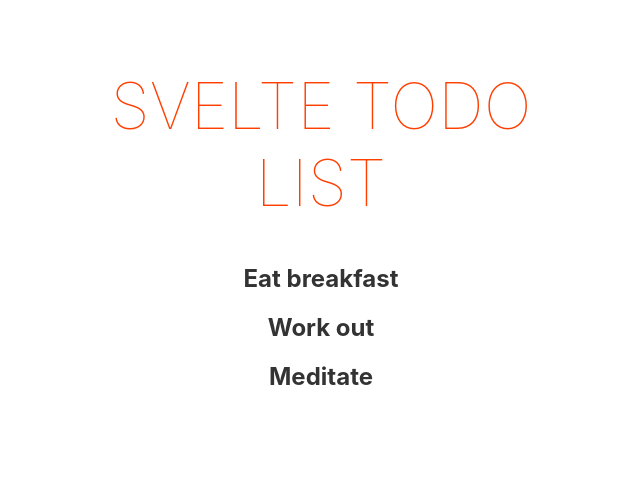
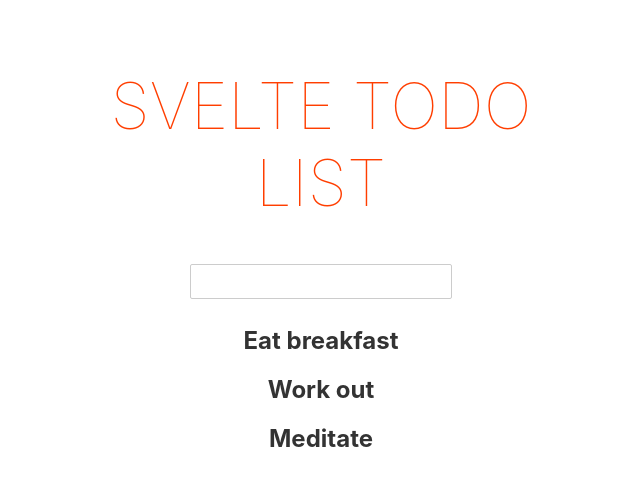
Before and after one commit to alximbot/learn-svelte, a Svelte app: page / in a window 1280 px wide. Shown: the top 486 px of the page, without its empty margins (319-959 px from the left). Built offline with nearby package versions, Linux system fonts and the light colour scheme.

Commit message:
4. Input 2 way binding example

```diff
--- a/src/List.svelte
+++ b/src/List.svelte
@@ -1,7 +1,12 @@
 <script lang="ts">
   const list: string[] = ["Eat breakfast", "Work out", "Meditate"];
+  let newItem: string = "";
 </script>
+
+<input bind:value={newItem} />
 
 {#each list as item}
   <h2>{item}</h2>
 {/each}
+
+<h2>{newItem}</h2>
```
